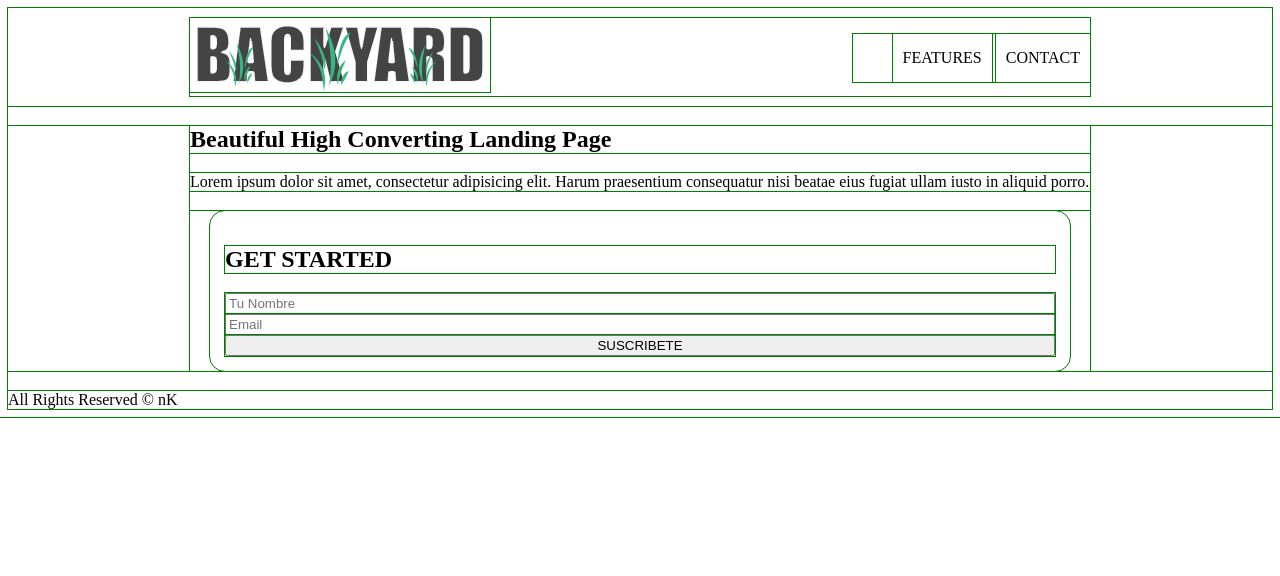
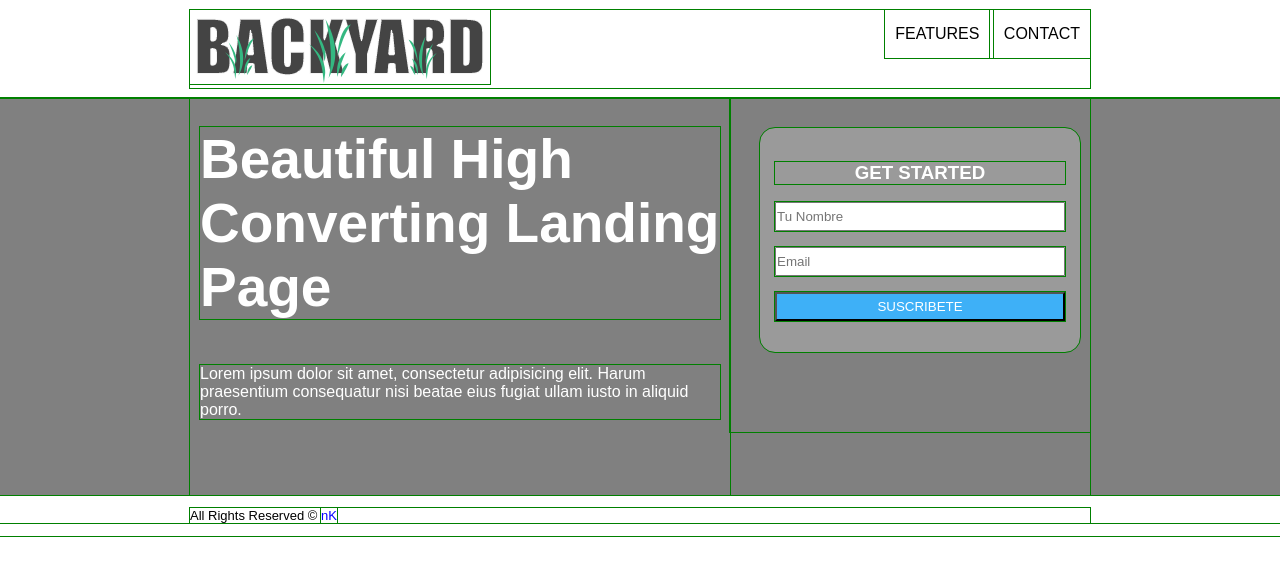
Before and after one commit to yoliset/backyard, a plain HTML site: page index.html in a window 1280 px wide. Drawn offline with Linux system fonts and the light colour scheme.

Commit message:
TERMINADO

```diff
--- a/css/main.css
+++ b/css/main.css
@@ -4,12 +4,17 @@
     outline: 1px solid green;
 }
 
-clearfix{
+.clearfix{
     display: table;
 }
-clearfix:after{
+.clearfix:after{
     content:"";
     clear: both;
+}
+body{
+    padding: 0;
+    margin: 0;
+    font-family: sans-serif;
 }
 
 
@@ -18,11 +23,11 @@ header{
 }
 .list-menu{
     float: right;
+    list-style: none;
+    margin: 0;
+    padding: 0;
 }
-.list-menu ul{
-    list-style: none;
 
-}
 .list-menu li{
     display: inline-block;
 
@@ -31,35 +36,67 @@ header{
     display: block;
     padding: 15px 10px;
 }
-
+section
+{
+    background-color: grey;
+}
 .container{
     width: 900px;
     margin: 0 auto;
 }
-.col-1 .col-2{
+.container h1{
+    font-size: 55px;
+    margin-top: 19px;
+}
+.col-1, .col-2{
     float: left;
     box-sizing: border-box;
     padding: 10px;
+    padding-bottom: 60px;
 }
-.col1{
+.col-1{
     width: 60%;
+    color: white;
 }
-.col2{
+.col-2{
     width: 40%;
 }
 
 .block-form{
-
-    margin: 20px;
+    color: white;
+    margin: 20px 0px 20px 20px;
+    background: #9a9a9a;
     border-radius: 15px;
     padding: 15px;
     text-align: center:
 
 }
+.block-form h3{
+    text-align: center;
+}
+.block-form input{
+    padding-left: 30px;
+}
 .block-form input,  .block-form button{
     width: 100%;
     box-sizing: border-box;
+    padding: 5px 0px 5px 0px;
 }
+.block-form button{
+    background-color: #3eb0f7;
+    color: white;
+
+}
+
+footer {
+     width: 900px;
+    margin: 0 auto;
+    font-size: 13px;
+}
+footer a{
+    color: blue;
+}
+
 @media (max-width:900px){
     .container{
         width: 700px;
@@ -69,7 +106,7 @@ header{
     .container{
         width: 100%;
     }
-    .col1 .col2 {
+    .col-1, .col-2 {
         width: 100%;
     }
     .block-form{
--- a/index.html
+++ b/index.html
@@ -11,7 +11,7 @@
 <body>
 <header>
    <div class="container">
-    <img src="image/logo2.png" alt="">
+    <img src="image/logo2.png" alt="Logotipo">
     <ul class="list-menu">
         <li> <a herf="#">FEATURES</a></li>
         <li><a herf="#">CONTACT</a></li>
@@ -19,28 +19,37 @@
 
     </div>
 </header>
-
-<section class="hero">
-<div class="container">
+<!--End Header-->
+<section>
+  <div class="container clearfix">
     <div  class="col-1">
           <h1>Beautiful High Converting Landing Page</h1>
           <p>Lorem ipsum dolor sit amet, consectetur adipisicing elit. Harum praesentium consequatur nisi beatae eius fugiat ullam iusto in aliquid porro.</p>
     </div>
     <div class="col-2">
         <div class="block-form">
-<h2>GET STARTED</h2>
+             <h3>GET STARTED</h3>
+         <from action="#">
+             <p>
              <input type="text" placeholder="Tu Nombre"name="Tu Nombre">
+             </p>
+             <p>
              <input type="text" placeholder="Email"name="Email">
+             </p>
+             <p>
              <button type="submit">SUSCRIBETE</button>
+             </p>
+           </from>
+         </div>
+
      </div>
 </div>
-</div>
+</section>
 
+<footer>
+   <p>All Rights Reserved © <a>nK</a></p>
 
+</footer>
 
-</section>
-<footer>
-    All Rights Reserved © nK
-</footer>
 </body>
 </html>
```
Lines whose indentation alone changed are shown as unchanged.
